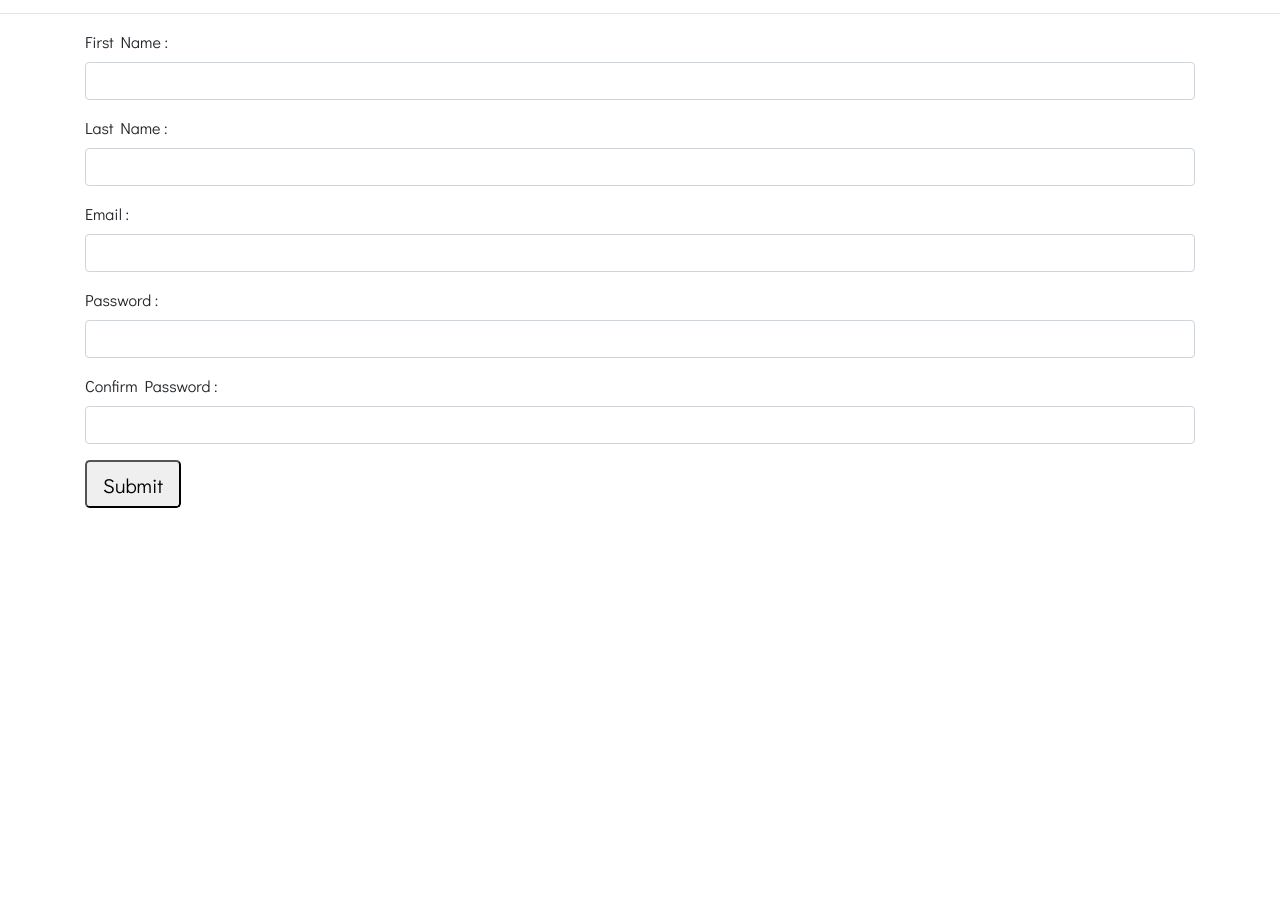
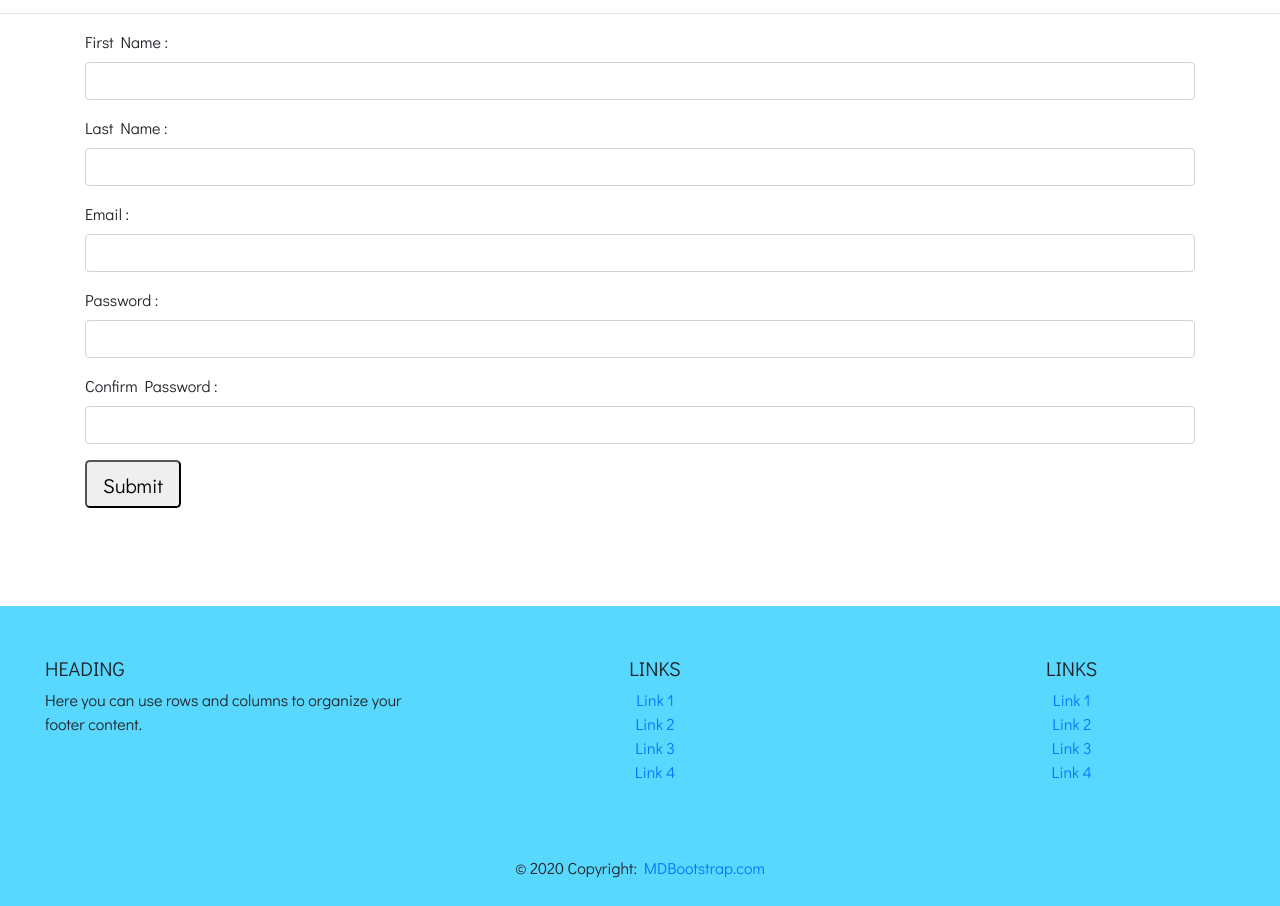
Before and after one commit to Selamawit926/ShoePurchaserWebsite, a plain HTML site: page register.html in a window 1280 px wide. Shown: the part 93-999 px from the top of the page. Before the commit the page ends 800 px from the top, so only its background shows below. Drawn offline with Linux system fonts and the light colour scheme.

Commit message:
Footer has been added

```diff
--- a/assets/css/style.css
+++ b/assets/css/style.css
@@ -1,3 +1,18 @@
 body{
     font-family: 'Didact Gothic', sans-serif;
 }
+
+.confoot{
+    background-color: rgb(88, 216, 255);
+    height: 300px;
+    margin-top: 50px;
+    /* padding: 0; */
+}
+
+.row1{
+    padding-top: 50px;
+    padding-left: 30px;
+}
+.rowcopy{
+    margin-top: 40px;
+}
--- a/register.html
+++ b/register.html
@@ -84,6 +84,90 @@
         </form>
     </div>
 
+    <footer class="page-footer font-small blue pt-4">
+
+
+        <div class="container-fluid text-center text-md-left confoot">
+
+
+          <div class="row row1">
+
+
+            <div class="col-md-4 mt-md-0 mt-3 ">
+
+
+              <h5 class="text-uppercase" >Heading</h5>
+              <p>Here you can use rows and columns to organize your footer content.</p>
+
+            </div>
+
+
+            <hr class="clearfix w-100 d-md-none pb-3">
+
+
+            <div class="col-md-4 mb-md-0 mb-3 text-center">
+
+
+              <h5 class="text-uppercase">Links</h5>
+
+              <ul class="list-unstyled">
+                <li>
+                  <a href="#!">Link 1</a>
+                </li>
+                <li>
+                  <a href="#!">Link 2</a>
+                </li>
+                <li>
+                  <a href="#!">Link 3</a>
+                </li>
+                <li>
+                  <a href="#!">Link 4</a>
+                </li>
+              </ul>
+
+            </div>
+
+
+
+            <div class="col-md-4 mb-md-0 mb-3 text-center">
+
+
+              <h5 class="text-uppercase">Links</h5>
+
+              <ul class="list-unstyled">
+                <li>
+                  <a href="#!">Link 1</a>
+                </li>
+                <li>
+                  <a href="#!">Link 2</a>
+                </li>
+                <li>
+                  <a href="#!">Link 3</a>
+                </li>
+                <li>
+                  <a href="#!">Link 4</a>
+                </li>
+              </ul>
+
+            </div>
+
+
+          </div>
+
+
+          <div class="row rowcopy">
+            <div class="col-md-12  text-center">
+              <div class="footer-copyright text-center py-3 confoot2">© 2020 Copyright:
+                <a href="https://mdbootstrap.com/"> MDBootstrap.com</a>
+              </div>
+            </div>
+
+          </div>
+
+        </div>
+
+      </footer>
+
 
 
 
```
Also changed, not shown: index.html (+86 -0 lines), services.html (+84 -0 lines).
